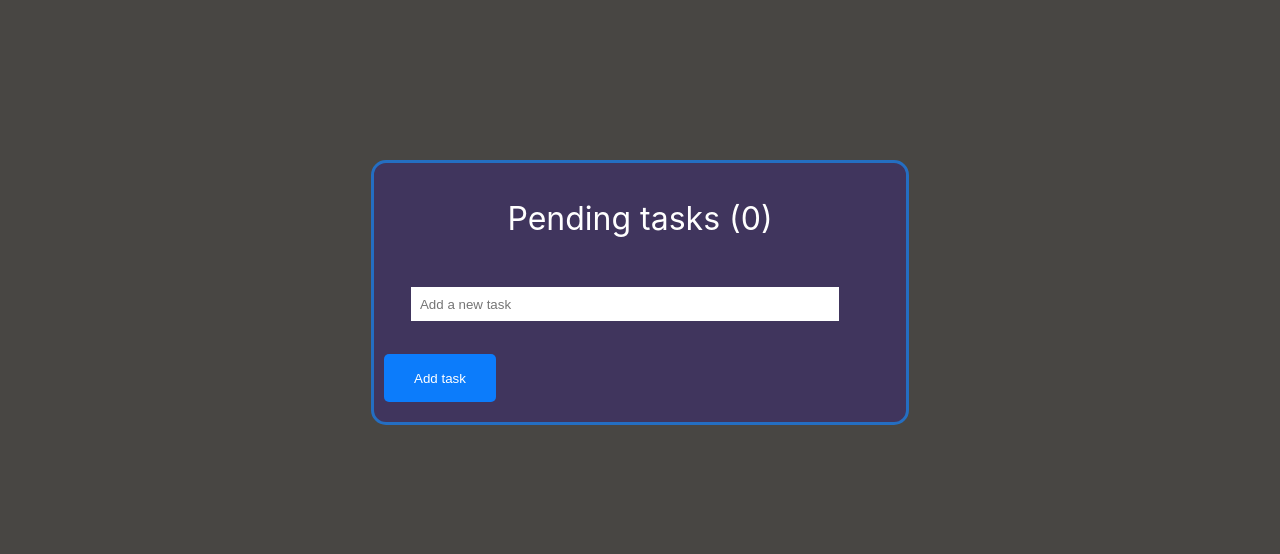
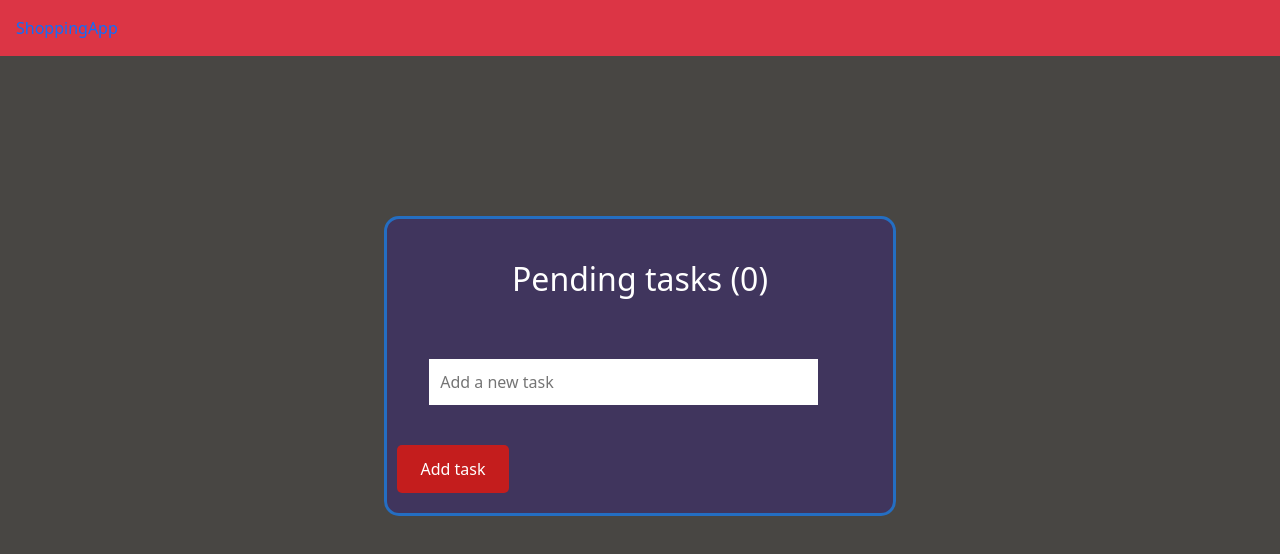
Before and after one commit to Eigis26/SprintReactToDoList, a React (Create React App) app: page /#/Todo in a window 1280 px wide. Shown: the top 554 px of the page. Built offline with nearby package versions, Linux system fonts and the light colour scheme.

Commit message:
Adding Route to my project

```diff
--- a/package.json
+++ b/package.json
@@ -3,8 +3,11 @@
   "version": "0.1.0",
   "private": true,
   "dependencies": {
+    "bootstrap": "^5.1.3",
     "react": "^16.7.0-alpha.2",
+    "react-bootstrap": "^2.4.0",
     "react-dom": "^16.7.0-alpha.2",
+    "react-router-dom": "^6.3.0",
     "react-scripts": "2.1.1"
   },
   "scripts": {
--- a/src/App.js
+++ b/src/App.js
@@ -1,13 +1,19 @@
 import React, { Component } from 'react';
 import './App.css';
 import Todo from './components/Todo'
+import 'bootstrap/dist/css/bootstrap.min.css';
+import Main from './components/Main/Main'
+import { Routes, Route, HashRouter} from "react-router-dom";
 
 class App extends Component {
   render() {
     return (
-      <div className="App">
-      <Todo />
-      </div>
+      <HashRouter>
+      <Main />
+      <Routes>
+        <Route path='/Todo' element={<Todo />} />
+      </Routes>
+      </HashRouter>
     );
   }
 }
--- /dev/null
+++ b/src/components/Main/Main.css
@@ -0,0 +1,3 @@
+body {
+    background: rgb(72, 70, 67);
+}
--- /dev/null
+++ b/src/components/Main/Main.js
@@ -0,0 +1,20 @@
+import React from 'react';
+import 'bootstrap/dist/css/bootstrap.min.css';
+import {Nav} from 'react-bootstrap'
+import {NavLink, Link} from 'react-router-dom';
+import './Main.css'
+
+
+
+
+const Main = () => {
+  return (
+    <nav className="navbar navbar-expand-x1 navbar-expand-lg navbar-dark bg-danger">
+    <Nav className="me-auto">
+      <NavLink className={({ isActive }) => (isActive ? "nav-link active" : "nav-link")} to="/Todo">ShoppingApp</NavLink>
+    </Nav>
+  </nav>
+  );
+}
+
+export default Main;
--- a/src/components/Todo.css
+++ b/src/components/Todo.css
@@ -44,8 +44,8 @@ body{
     border: none;
     padding: 0.7em;
     }
-    .btn {
-        background: rgb(12, 124, 251);
+    .btnas {
+        background: rgb(196, 29, 29);
         border-radius: 5px;
         border: none;
         cursor: pointer;
--- a/src/components/Todo.js
+++ b/src/components/Todo.js
@@ -36,7 +36,7 @@ function CreateTask({ addTask }) {
                 onChange={e => setValue(e.target.value)}
             />
             <div className="btndiv">
-            <button className="btn">Add task</button>
+            <button className="btnas">Add task</button>
             </div>
         </form>
     );
```
Also changed, not shown: generate-react-cli.json (added, +15 -0 lines), 1 other file (tests, documents, lock files or other folders).
